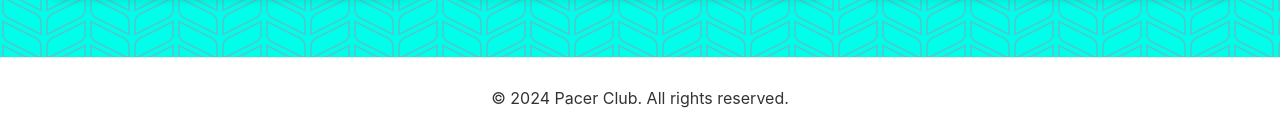
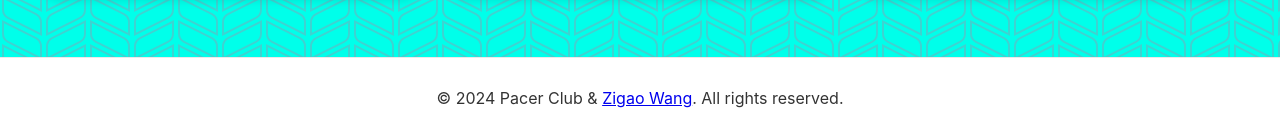
Before and after one commit to pacerclub/pacer-website, a plain HTML site: page index.html in a window 1280 px wide. Shown: the part 2574-2712 px from the top of the page. Drawn offline with Linux system fonts and the light colour scheme.

Commit message:
Add copyright Zigao Wang

```diff
--- a/index.html
+++ b/index.html
@@ -44,7 +44,7 @@
 <!--    <div class="image">Image 2</div>-->
 </section>
 <footer>
-    <p>&copy; 2024 Pacer Club. All rights reserved.</p>
+    <p>&copy; 2024 Pacer Club & <a href="https://zigao.wang/">Zigao Wang</a>. All rights reserved.</p>
 </footer>
 </body>
 </html>
```
